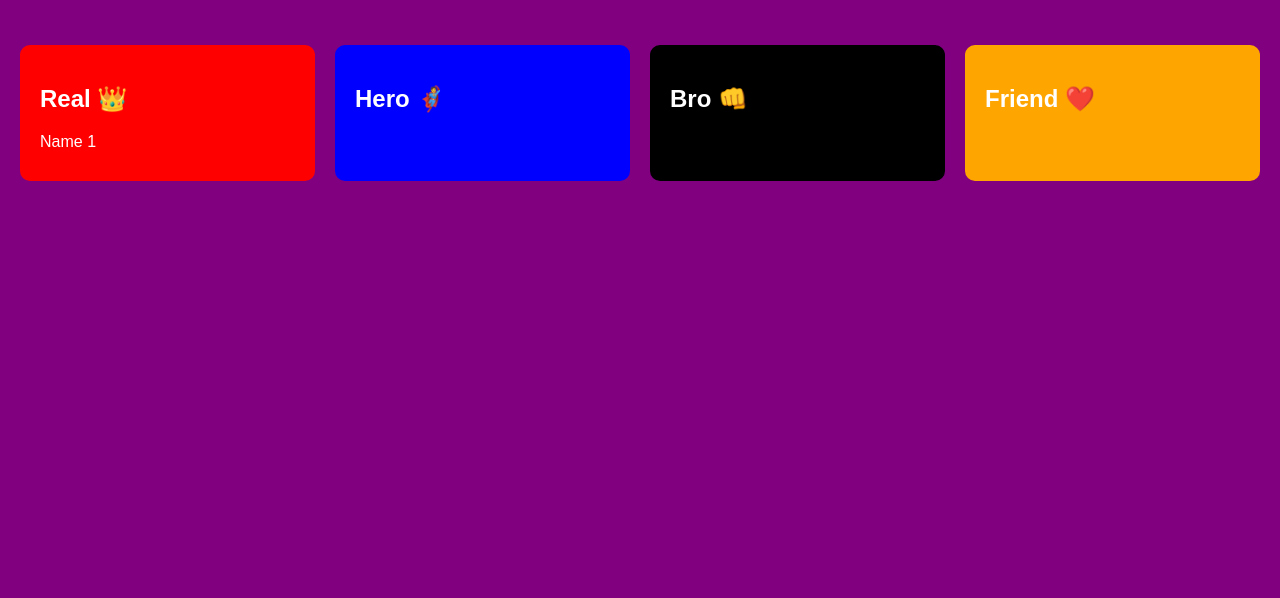
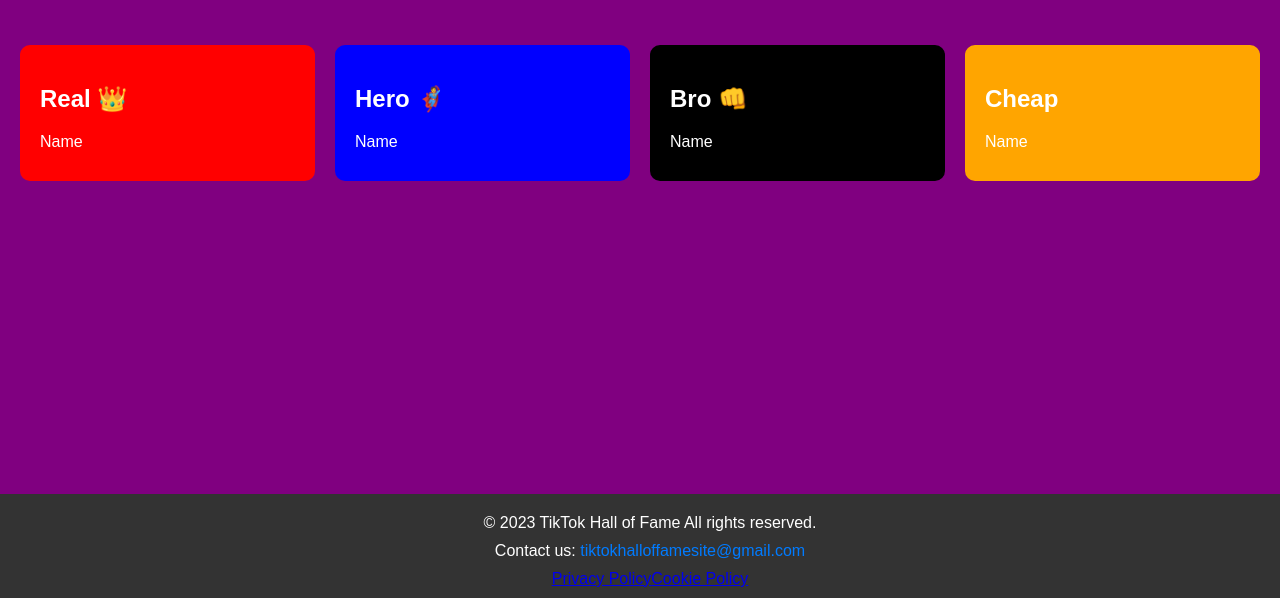
Before and after one commit to furbsloops/tiktokhalloffame, a plain HTML site: page index.html in a window 1280 px wide. Shown: the part 202-800 px from the top of the page. Drawn offline with Linux system fonts and the light colour scheme.

Commit message:
Add files via upload

```diff
--- a/index.html
+++ b/index.html
@@ -1,22 +1,22 @@
 <!DOCTYPE html>
 <html lang="en">
   <head>
-    <meta charset="UTF-8">
-    <meta name="viewport" content="width=device-width, initial-scale=1.0">
-    <link rel="stylesheet" href="styles.css">
+    <meta charset="UTF-8" />
+    <meta name="viewport" content="width=device-width, initial-scale=1.0" />
+    <link rel="stylesheet" href="styles.css" />
     <title>Sito Web</title>
   </head>
   <body>
     <div class="header">
       <h1>Tik Tok</h1>
       <h1>Hall of Fame 👑</h1>
-        <h2>🌹Donate to Enjoy 🌹</h2>
+      <h2>🌹Donate to Enjoy🌹</h2>
     </div>
     <div class="grid">
       <div class="important-box">
         <h2>Real 👑</h2>
         <ul>
-                <li>Name 1</li>
+          <li>Name</li>
           <li></li>
           <li></li>
           <!-- Aggiungi altri nomi qui -->
@@ -25,7 +25,7 @@
       <div class="normal-box">
         <h2>Hero 🦸</h2>
         <ul>
-                <li></li>
+          <li>Name</li>
           <li></li>
           <li></li>
           <li></li>
@@ -35,21 +35,85 @@
       <div class="normal-box2">
         <h2>Bro 👊</h2>
         <ul>
-                <li></li>
+          <li>Name</li>
           <li></li>
           <li></li>
           <!-- Aggiungi altri nomi qui -->
         </ul>
       </div>
       <div class="normal-box3">
-            <h2>Friend ❤️</h2>
+        <h2>Cheap</h2>
         <ul>
-                <li></li>
+          <li>Name</li>
           <li></li>
           <li></li>
           <!-- Aggiungi altri nomi qui -->
         </ul>
       </div>
     </div>
+    <footer>
+      <div class="footer-content">
+        <p>&copy; 2023 TikTok Hall of Fame All rights reserved.</p>
+        <p>
+          Contact us:
+          <a href="mailto:tiktokhalloffamesite@gmail.com"
+            >tiktokhalloffamesite@gmail.com</a
+          >
+        </p>
+      </div>
+      <div class="privacycontents">
+        <div class="privacyp">
+          <a
+            href="https://www.iubenda.com/privacy-policy/38323373"
+            class="iubenda-white iubenda-noiframe iubenda-embed iubenda-noiframe"
+            title="Privacy Policy "
+            >Privacy Policy</a
+          >
+          <script type="text/javascript">
+            (function (w, d) {
+              var loader = function () {
+                var s = d.createElement("script"),
+                  tag = d.getElementsByTagName("script")[0];
+                s.src = "https://cdn.iubenda.com/iubenda.js";
+                tag.parentNode.insertBefore(s, tag);
+              };
+              if (w.addEventListener) {
+                w.addEventListener("load", loader, false);
+              } else if (w.attachEvent) {
+                w.attachEvent("onload", loader);
+              } else {
+                w.onload = loader;
+              }
+            })(window, document);
+          </script>
+        </div>
+
+        <div class="cookiep">
+          <a
+            href="https://www.iubenda.com/privacy-policy/38323373/cookie-policy"
+            class="iubenda-white iubenda-noiframe iubenda-embed iubenda-noiframe"
+            title="Cookie Policy "
+            >Cookie Policy</a
+          >
+          <script type="text/javascript">
+            (function (w, d) {
+              var loader = function () {
+                var s = d.createElement("script"),
+                  tag = d.getElementsByTagName("script")[0];
+                s.src = "https://cdn.iubenda.com/iubenda.js";
+                tag.parentNode.insertBefore(s, tag);
+              };
+              if (w.addEventListener) {
+                w.addEventListener("load", loader, false);
+              } else if (w.attachEvent) {
+                w.attachEvent("onload", loader);
+              } else {
+                w.onload = loader;
+              }
+            })(window, document);
+          </script>
+        </div>
+      </div>
+    </footer>
   </body>
 </html>
--- a/styles.css
+++ b/styles.css
@@ -51,3 +51,47 @@ ul {
 li {
   margin-bottom: 10px;
 }
+
+body {
+  font-family: Arial, sans-serif;
+  margin: 0;
+  padding: 0;
+}
+
+.content {
+  padding: 20px;
+}
+
+footer {
+  background-color: #333;
+  color: #fff;
+  text-align: center;
+  padding: 10px;
+  position: absolute;
+  bottom: 0;
+  width: 100%;
+}
+
+.footer-content {
+  max-width: 960px;
+  margin: 0 auto;
+}
+
+.footer-content p {
+  margin: 10px 0;
+}
+
+.footer-content a {
+  color: #007bff;
+  text-decoration: none;
+}
+
+.footer-content a:hover {
+  text-decoration: underline;
+}
+
+.privacycontents {
+  display: flex;
+  align-items: center;
+  justify-content: center;
+}
```
Lines whose indentation alone changed are shown as unchanged.
